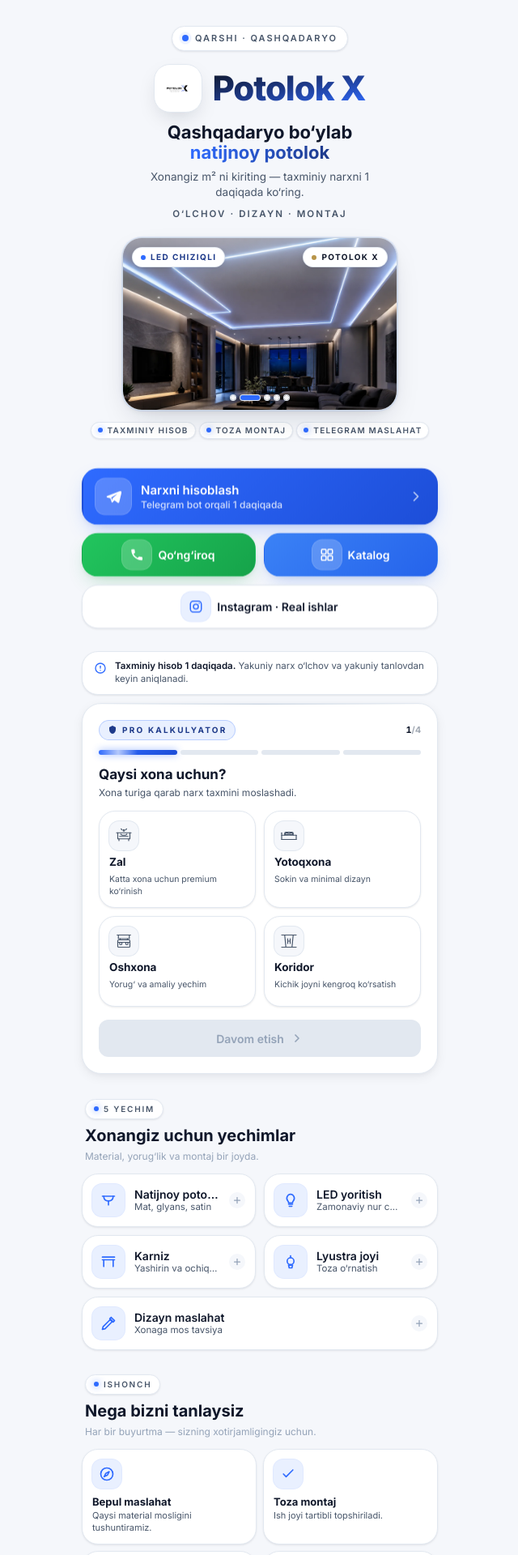
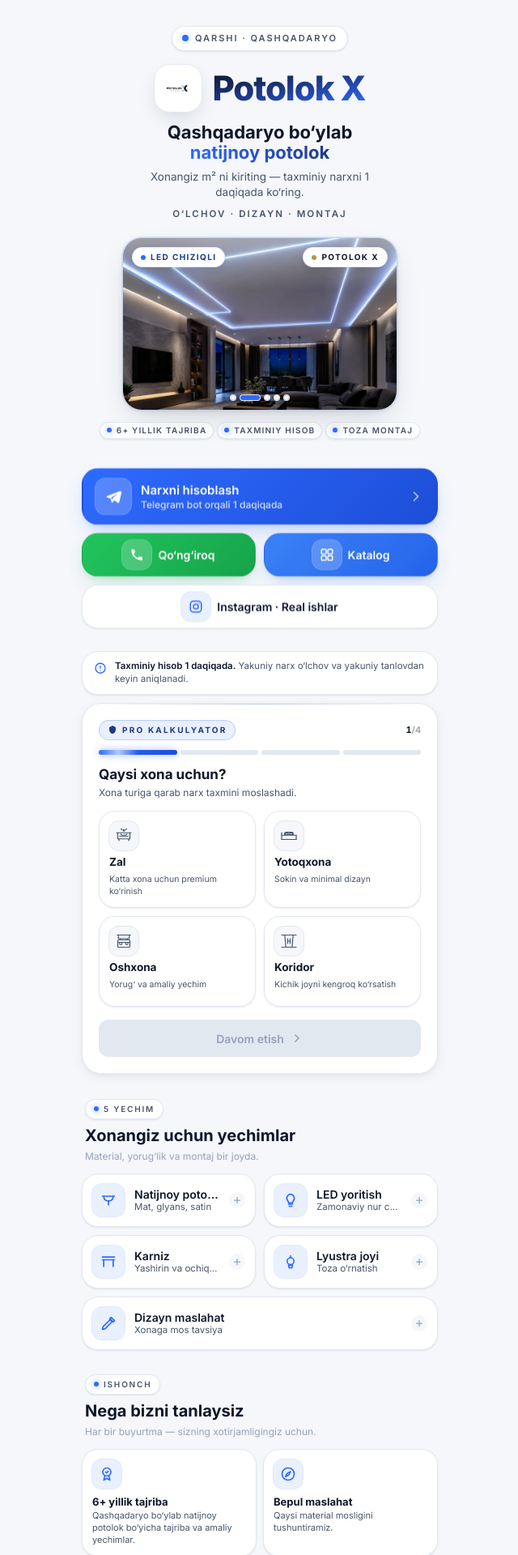
Before and after one commit to behruzxon/vashpotolok-taplink, a Next.js app: page / in a window 1280 px wide. Shown: the top 1920 px of the page at 81% size, without its empty margins (319-959 px from the left). Built offline with nearby package versions, Linux system fonts and the light colour scheme; no server answers.

Commit message:
feat: add 6 year experience trust signal

```diff
--- a/src/components/hero-section.tsx
+++ b/src/components/hero-section.tsx
@@ -63,9 +63,9 @@ export function HeroSection() {
       {/* Trust pills — compact */}
       <ul className="mx-auto mt-3.5 flex flex-wrap items-center justify-center gap-1">
         {[
+          '6+ yillik tajriba',
           'Taxminiy hisob',
           'Toza montaj',
-          'Telegram maslahat',
         ].map((label) => (
           <li
             key={label}
--- a/src/components/trust-badges.tsx
+++ b/src/components/trust-badges.tsx
@@ -48,6 +48,14 @@ function Icon({ name }: { name: TrustIcon }) {
         <svg viewBox="0 0 24 24" {...common}>
           <circle cx="12" cy="12" r="9" />
           <path d="m15.5 8.5-2.5 5-5 2.5 2.5-5 5-2.5z" />
+        </svg>
+      )
+    case 'award':
+      return (
+        <svg viewBox="0 0 24 24" {...common}>
+          <circle cx="12" cy="9" r="6" />
+          <path d="M9 14.5 7.5 21l4.5-2.5 4.5 2.5L15 14.5" />
+          <path d="m10 9 1.5 1.5L14 8" />
         </svg>
       )
   }
--- a/src/data/trust.ts
+++ b/src/data/trust.ts
@@ -1,4 +1,4 @@
-export type TrustIcon = 'shield' | 'sparkles' | 'check' | 'pin' | 'compass'
+export type TrustIcon = 'shield' | 'sparkles' | 'check' | 'pin' | 'compass' | 'award'
 
 export type TrustItem = {
   id: string
@@ -8,6 +8,13 @@ export type TrustItem = {
 }
 
 export const trust: TrustItem[] = [
+  {
+    id: 'experience',
+    title: '6+ yillik tajriba',
+    description:
+      'Qashqadaryo bo‘ylab natijnoy potolok bo‘yicha tajriba va amaliy yechimlar.',
+    icon: 'award',
+  },
   {
     id: 'consult',
     title: 'Bepul maslahat',
```
